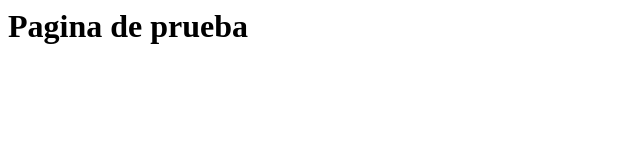
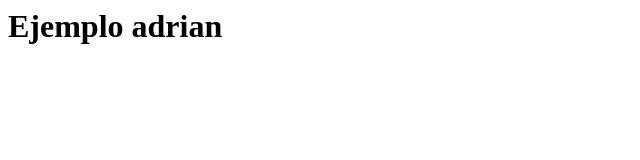
Before and after one commit to adri27infor/PruebaEjemplo, a plain HTML site: page index.html in a window 1280 px wide. Shown: the whole page, without its empty margins (0-640 px from the left). Drawn offline with Linux system fonts and the light colour scheme.

Commit message:
segundo commit

```diff
--- a/index.html
+++ b/index.html
@@ -3,6 +3,6 @@
     <title>PaginaPrueba</title>
 </head>
 <body>
-<h1>Pagina de prueba</h1>
+<h1>Ejemplo adrian</h1>
 </body>
 </html>
```
